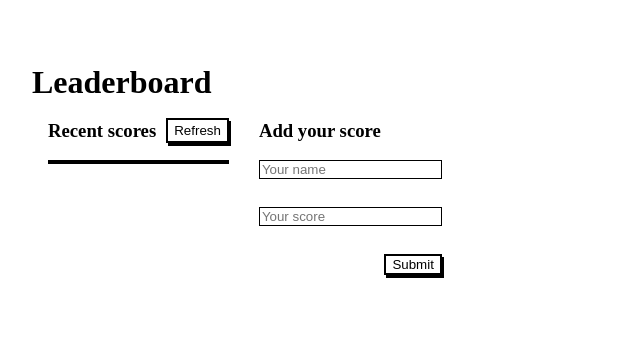
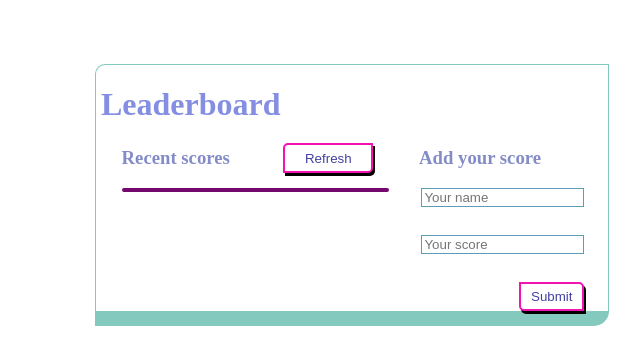
Before and after one commit to AliShahSafdari/Leaderboard, a website built with webpack: page src/index.html in a window 1280 px wide. Shown: the whole page, without its empty margins (288-928 px from the left). Built offline with nearby package versions, Linux system fonts and the light colour scheme; no server answers.

Commit message:
Edit the style.css file

```diff
--- a/src/style.css
+++ b/src/style.css
@@ -6,54 +6,84 @@ body {
 
 .container-all {
   margin: 0 auto;
-  width: 90%;
+  margin-top: 5%;
+  width: 95%;
   max-width: 800px;
+  border: 1px solid rgb(131, 201, 189);
+  border-bottom: 15px solid rgb(131, 201, 189);
+  border-top-left-radius: 10px;
+  border-bottom-right-radius: 15px;
 }
 
 .title {
-  margin-left: 10%;
-  margin-bottom: 0;
-  margin-top: 8%;
+  padding-left: 5px;
+  margin-bottom: 5px;
+  color: rgb(132, 142, 226);
 }
 
 .container {
-  margin: 0 12%;
+  margin-left: 5%;
   display: flex;
   flex-direction: row;
   column-gap: 30px;
 }
 
+.display {
+  width: 55%;
+}
+
+.add {
+  width: 34%;
+}
+
 .head {
   display: flex;
+  column-gap: 20%;
   flex-direction: row;
-  column-gap: 10px;
+  align-items: center;
 }
 
-.refresh,
-.submit {
-  border: 2px solid black;
+h3{
+  color: rgb(132,140,200);
+}
+
+button {
+  border: 2px solid rgb(243, 19, 176);
+  color: rgb(65, 65, 161);
+  border-radius: 5px;
   background-color: white;
   box-shadow: 2px 3px black;
+  cursor: pointer;
 }
 
 .refresh {
-  margin: 17px auto;
-  border-radius: 0%;
+  width: 90px;
+  height: 30px;
+  border-bottom-left-radius: 0%;
+  border-top-right-radius: 0%;
 }
 
+.refresh:active {
+  border: 2px solid rgb(243, 19, 176);
+  background-color:rgb(65, 65, 161);
+  color: #fff;
+  width: 90px;
+  height: 30px;
+  border-radius: 5px;
+  border-bottom-right-radius: 0%;
+  border-top-left-radius: 0%;
+}
 .list {
-  margin-top: 0;
-  border: 2px solid #000;
+  margin: 0;
+  border: 2px solid #75086c;
+  border-radius: 5px;
   list-style-type: none;
   padding-left: 0;
 }
 
-.notVisable {
-  display: none;
-}
-
 .list li {
-  margin: 4px;
+  padding: 4px;
+  color: #2a6b2a;
 }
 
 .item-odd {
@@ -68,5 +98,41 @@ form {
 }
 
 input {
-  border: 1px solid black;
+  border: 1px solid rgb(91, 157, 184);
+  width: 95%;
+  cursor: pointer;
 }
+
+.submit {
+  padding: 5px 10px;
+  border-bottom-right-radius: 0%;
+  border-top-left-radius: 0%;
+}
+
+.submit:active{
+  padding: 5px 10px;
+  border-radius: 5px;
+  border-bottom-left-radius: 0%;
+  border-top-right-radius: 0%;
+}
+
+@media (min-width: 600px) {
+  .container-all {
+    width: 75%;
+  }
+
+}
+
+@media (min-width: 800px) {
+  .container-all {
+    width: 65%;
+  }
+
+}
+
+@media (min-width: 900px) {
+  .container-all {
+    width: 40%;
+  }
+
+}
```
